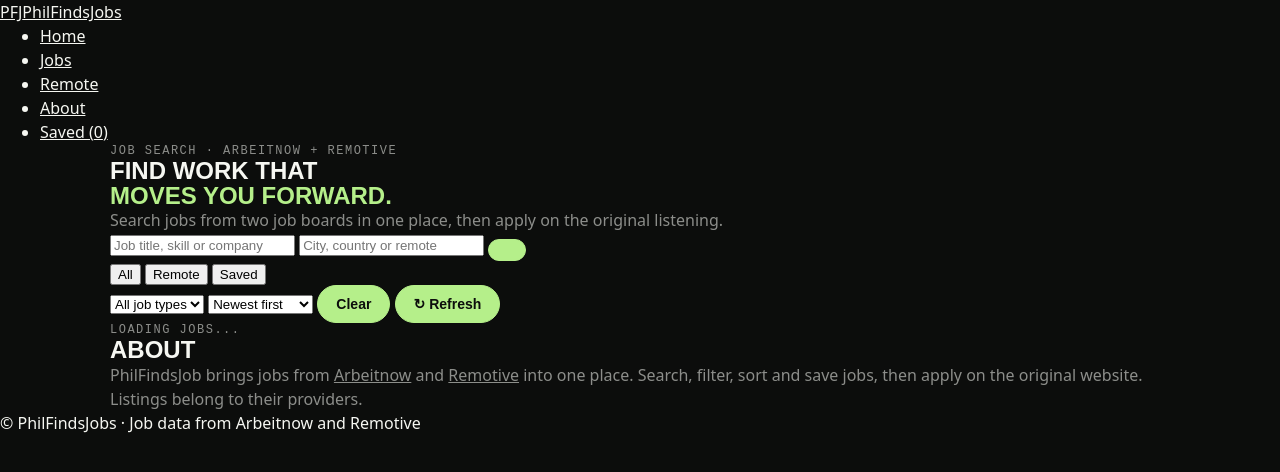
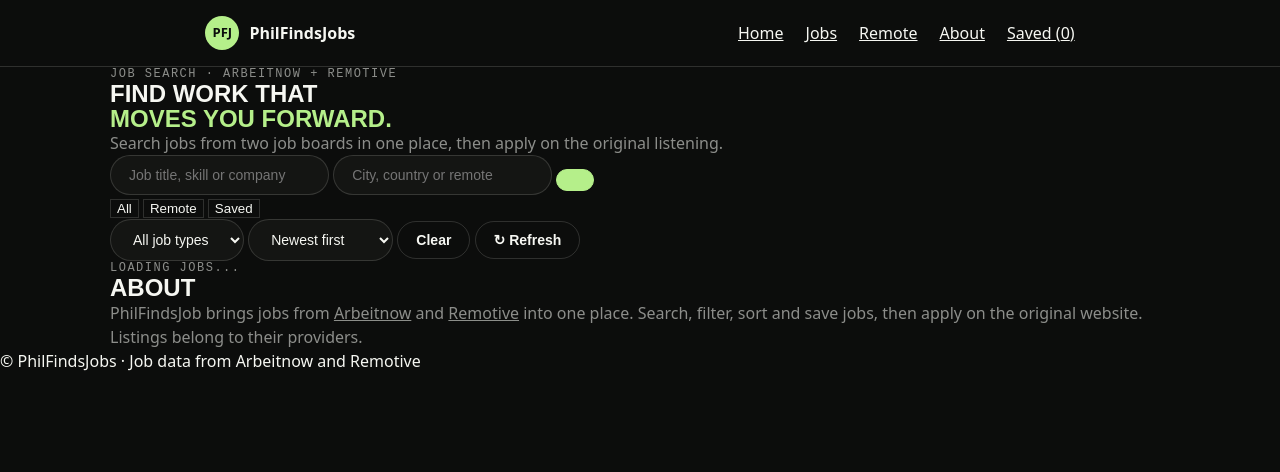
Before and after one commit to piradukund1/alu-playing-around-with-apis, a plain HTML site: page index.html in a window 1280 px wide. Drawn offline with Linux system fonts and the light colour scheme.

Commit message:
its getting late maaaan

```diff
--- a/style.css
+++ b/style.css
@@ -65,3 +65,76 @@ h1 , h2 {
     text-decoration: none;
     cursor: pointer;
 }
+
+.btn-outline,
+.tab {
+    background: none;
+    color: var(--text);
+    border: 1px solid var(--border);
+}
+
+.btn-outline:hover,
+.tab:hover {
+    border-color: var(--accent);
+    color: var(--accent);
+}
+
+input, select {
+    background: var(--card);
+    color: var(--text);
+    border: 1px solid var(--border);
+    border-radius: 99px;
+    padding: 11px 18px;
+    font: 14px "Inter Tight", sans-serif;
+}
+
+input {
+    flex: 1;
+    min-width: 200px;
+}
+
+input:focus,
+select:focus {
+    outline: none;
+    border-color: var(--accent);
+}
+
+.navbar {
+    display: flex;
+    justify-content: space-around;
+    align-items: center;
+    flex-wrap: wrap;
+    gap: 12px;
+    padding: 16px 20px;
+    border-bottom: 1px solid var(--border);
+    position: sticky;
+    top: 0;
+    background: var(--bg);
+    z-index: 5;
+}
+
+.logo {
+    display: flex;
+    align-items: center;
+    gap: 10px;
+    font-weight: 600;
+    text-decoration: none;
+}
+
+.logo-badge {
+    background: var(--accent);
+    color: var(--bg);
+    border-radius: 50%;
+    width: 34px;
+    height: 34px;
+    display: grid;
+    place-items: center;
+    font-size: 13px;
+}
+
+.nav-links {
+    display: flex;
+    gap: 22px;
+    list-style: none;
+    padding: 0;
+}
```
